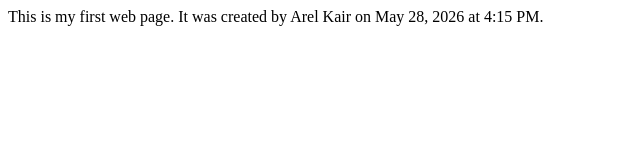
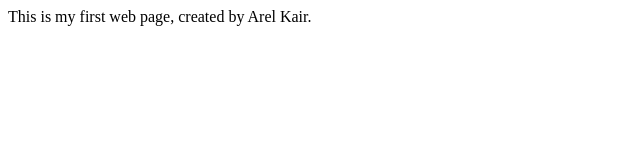
Before and after one commit to arelkair/helloworld, a plain HTML site: page index.html in a window 1280 px wide. Shown: the whole page, without its empty margins (0-640 px from the left). Drawn offline with Linux system fonts and the light colour scheme.

Commit message:
Revise body content in index.html.ww
Updated the content of the body to clarify the creator's name.

```diff
--- a/index.html
+++ b/index.html
@@ -6,7 +6,6 @@
     <title>Hello, World</title>
   </head>
   <body>
-    This is my first web page. It was created by Arel Kair on May 28, 2026 at
-    4:15 PM.
+    This is my first web page, created by Arel Kair.
   </body>
 </html>
```
